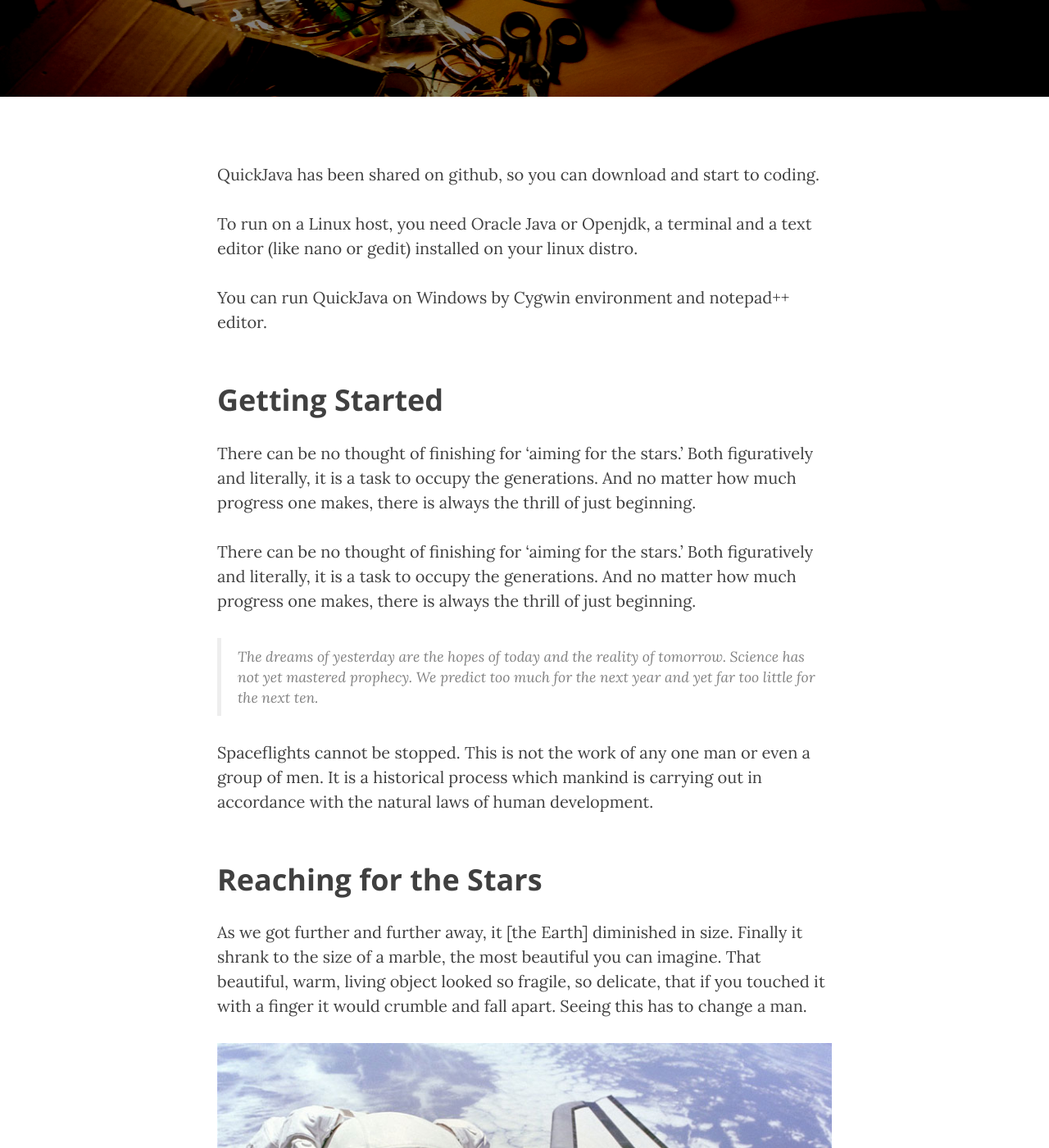
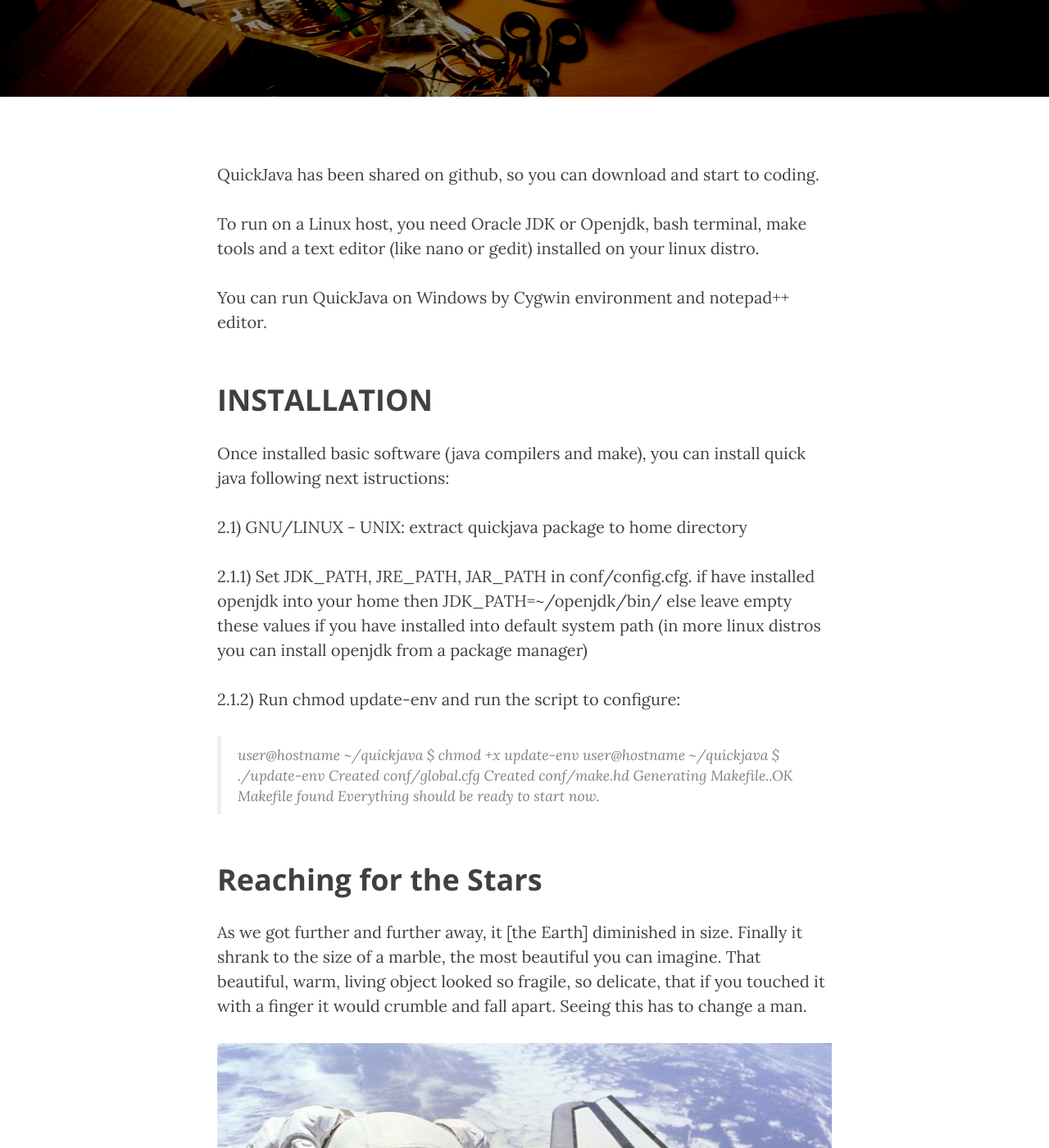
Before and after one commit to emanuelepaiano/emanuelepaiano.github.io, a Jekyll site: the page built from _posts/2017-01-24-quickjava-learning-tool.markdown, in a window 1280 px wide and 1400 px high, scrolled down 418 px. Shown: the whole window at 82% size. Built offline with Jekyll 4.4.1, drawn with Linux system fonts in a browser that asks for light colours; nearby versions of some CDN libraries.

Commit message:
Update 2017-01-24-quickjava-learning-tool.markdown

```diff
--- a/_posts/2017-01-24-quickjava-learning-tool.markdown
+++ b/_posts/2017-01-24-quickjava-learning-tool.markdown
@@ -9,19 +9,38 @@ header-img: "img/home-bg.jpg"
 
 <p>QuickJava has been shared on github, so you can download and start to coding.</p>
 
-<p>To run on a Linux host, you need Oracle Java or Openjdk, a terminal and a text editor (like nano or gedit) installed on your linux distro.</p>
+<p>To run on a Linux host, you need Oracle JDK or Openjdk, bash terminal, make tools and a text editor (like nano or gedit) installed on your linux distro.</p>
 
 <p>You can run QuickJava on Windows by Cygwin environment and notepad++ editor.</p>
 
-<h2 class="section-heading">Getting Started</h2>
+<h2 class="section-heading">INSTALLATION</h2>
 
-<p>There can be no thought of finishing for ‘aiming for the stars.’ Both figuratively and literally, it is a task to occupy the generations. And no matter how much progress one makes, there is always the thrill of just beginning.</p>
+Once installed basic software (java compilers and make), you can install quick
+java following next istructions:
 
-<p>There can be no thought of finishing for ‘aiming for the stars.’ Both figuratively and literally, it is a task to occupy the generations. And no matter how much progress one makes, there is always the thrill of just beginning.</p>
+2.1) GNU/LINUX - UNIX:
+     extract quickjava package to home directory
 
-<blockquote>The dreams of yesterday are the hopes of today and the reality of tomorrow. Science has not yet mastered prophecy. We predict too much for the next year and yet far too little for the next ten.</blockquote>
+2.1.1) Set JDK_PATH, JRE_PATH, JAR_PATH in conf/config.cfg.
+       if have installed openjdk into your home then JDK_PATH=~/openjdk/bin/
+       else leave empty these values if you have installed into default system path
+       (in more linux distros you can install openjdk from a package manager)
 
-<p>Spaceflights cannot be stopped. This is not the work of any one man or even a group of men. It is a historical process which mankind is carrying out in accordance with the natural laws of human development.</p>
+2.1.2) Run chmod update-env and run the script to configure:
+
+<blockquote>
+       user@hostname ~/quickjava $ chmod +x update-env
+
+       user@hostname ~/quickjava $ ./update-env
+       Created conf/global.cfg
+       Created conf/make.hd
+       Generating Makefile..OK
+       Makefile found
+
+       Everything should be ready to start now. </blockquote>
+
+
+
 
 <h2 class="section-heading">Reaching for the Stars</h2>
 
```
